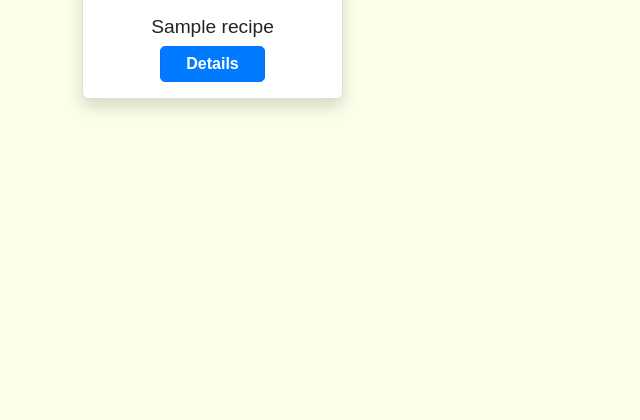
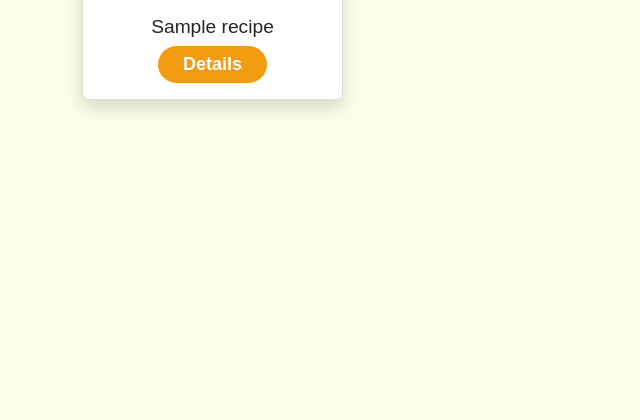
Before and after one commit to evandanowitz/recipe-app, a Django app: page /recipes/ in a window 1280 px wide. Shown: the part 343-763 px from the top of the page, without its empty margins (0-640 px from the left). Run offline with Django 4.2, Linux system fonts and the light colour scheme; a user stored in the database is signed in; tables that the repository leaves empty hold one stand-in row (values such as "Sample post").

Commit message:
Add custom CSS class to "Details" button

```diff
--- a/recipes/templates/recipes/recipes_list.html
+++ b/recipes/templates/recipes/recipes_list.html
@@ -101,7 +101,8 @@
           <img src="{{ object.pic.url }}" class="card-img-top" alt="{{ object.name }}">
           <div class="card-body d-flex flex-column">
             <h5 class="card-title">{{ object.name }}</h5>
-            <a href="{% url 'recipes:recipe_detail' object.id %}" class="btn btn-primary mt-auto">Details</a>
+            <a href="{% url 'recipes:recipe_detail' object.id %}"
+              class="btn btn-primary mt-auto details-btn">Details</a>
           </div>
         </div>
       </div>
```
